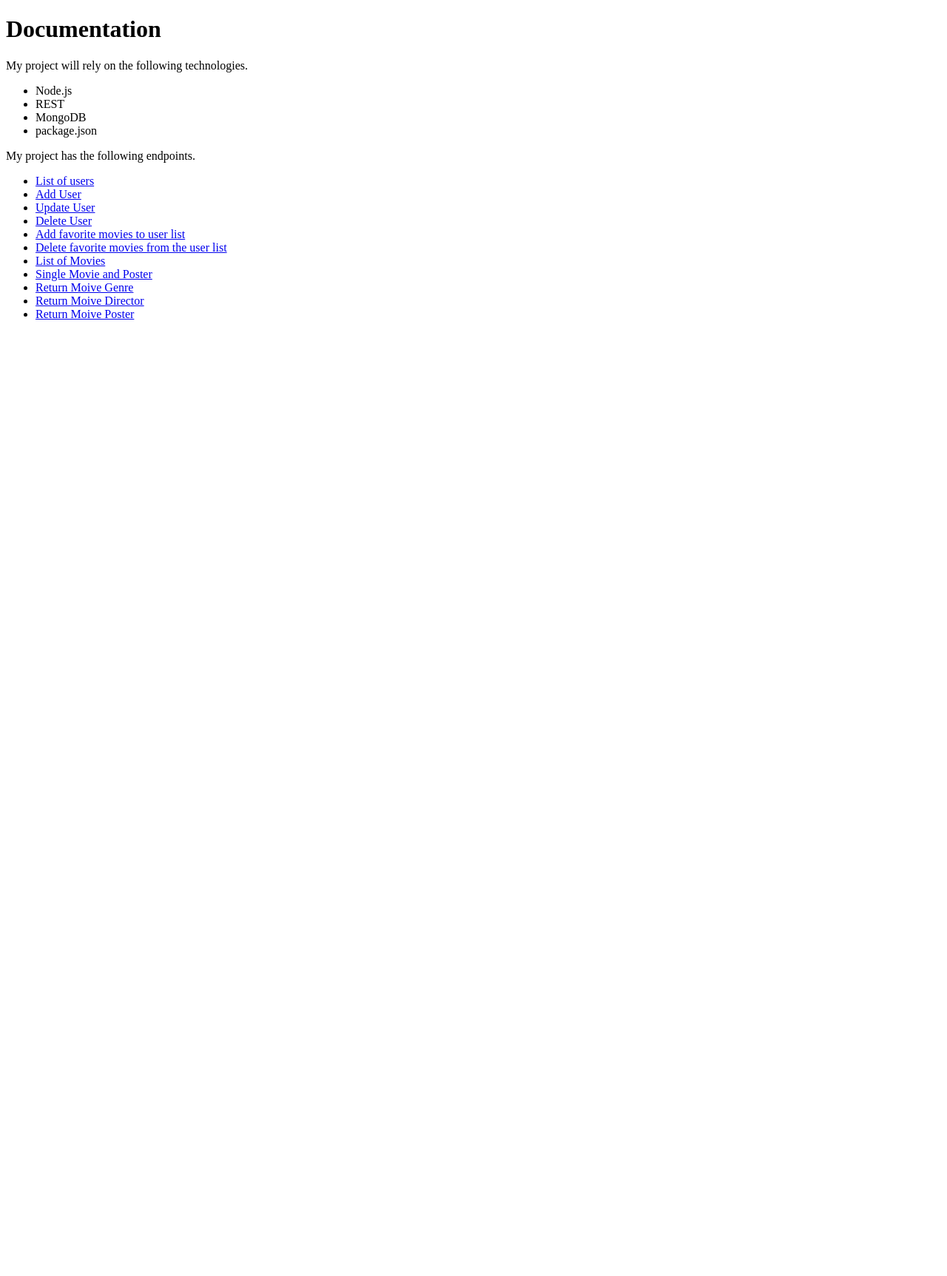
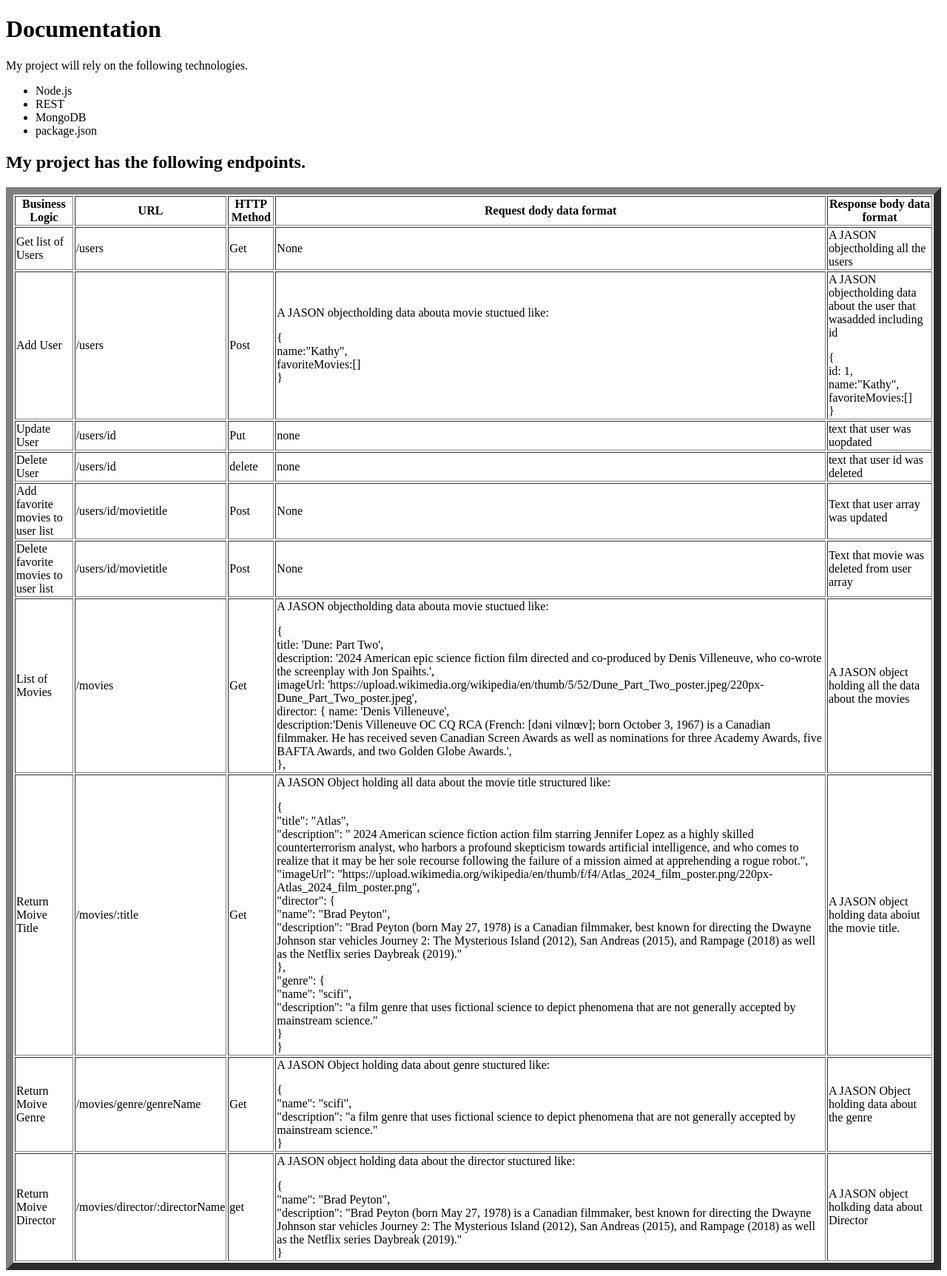
Before and after one commit to tmoubre/Movie-api, a website: page public/documentation.html in a window 1280 px wide. Shown: the whole page at 74% size. Before the commit the page ends 800 px from the top, so only its background shows below. Drawn offline with Linux system fonts and the light colour scheme.

Commit message:
documentation\ added table and listed endpoints

```diff
--- a/public/documentation.html
+++ b/public/documentation.html
@@ -14,21 +14,128 @@
     <li>package.json</li>
 </ul>
 
-<p>My project has the following endpoints.</p>
-<ul>
-    <li><a href="app.get">List of users</a></li>
-    <li><a href="app.post">Add User</a></li>
-    <li><a href="app.put">Update User </a></li>
-    <li><a href="app.delete">Delete User </a></li>
-    <li><a href="app.post">Add favorite movies to user list</a></li>
-    <li><a href="app.delete">Delete favorite movies from the user list</a></li>
-    <li><a href="app.get">List of Movies</a></li>
-    <li><a href="app.get">Single Movie and Poster</a></li>
-    <li><a href="app.get">Return Moive Genre</a></li>
-    <li><a href="app.get">Return Moive Director</a></li>
-    <li><a href="app.get">Return Moive Poster</a></li>
+<h2>My project has the following endpoints.</h2>
 
-</ul>
+<table width="100%" border="10">
+    <th>Business Logic</th>
+    <th>URL</th>
+    <th>HTTP Method</th>
+    <th>Request dody data format</th>
+    <th>Response body data format</th>
+    <tr>
+        <td>Get list of Users</td>
+        <td>/users</td>
+        <td>Get</td>
+        <td>None</td>
+        <td>A JASON objectholding all the users</td>
+    </tr>
+
+    <tr>
+        <td>Add User</td>
+        <td>/users</td>
+        <td>Post</td>
+        <td>A JASON objectholding data abouta movie stuctued like:<p></p>
+           {<br>
+            name:"Kathy",<br>
+            favoriteMovies:[]<br>
+           }<br>
+        </td>
+        <td>A JASON objectholding data about the user that wasadded including id<p></p>
+            {<br>
+             id: 1,<br>
+             name:"Kathy",<br>
+             favoriteMovies:[]<br>
+            }</td>
+    </tr>
+    <tr>
+        <td>Update User</td>
+        <td>/users/id</td>
+        <td>Put</td>
+        <td>none</td>
+        <td>text that user was uopdated</td>
+    </tr>
+    <tr>
+        <td>Delete User</td>
+        <td>/users/id</td>
+        <td>delete</td>
+        <td>none</td>
+        <td>text that user id was deleted</td>
+    </tr>
+    <tr>
+        <td>Add favorite movies to user list</td>
+        <td>/users/id/movietitle</td>
+        <td>Post</td>
+        <td>None</td>
+        <td>Text that user array was updated</td>
+    </tr>
+    <tr>
+        <td>Delete favorite movies to user list</td>
+        <td>/users/id/movietitle</td>
+        <td>Post</td>
+        <td>None</td>
+        <td>Text that movie was deleted from user array</td>
+    </tr>
+    <tr>
+        <td>List of Movies</td>
+        <td>/movies</td>
+        <td>Get</td>
+        <td>A JASON objectholding data abouta movie stuctued like:<p></p>
+            {<br>
+                title: 'Dune: Part Two',<br>
+                description: '2024 American epic science fiction film directed and co-produced by Denis Villeneuve, who co-wrote the screenplay with Jon Spaihts.',<br>
+                imageUrl: 'https://upload.wikimedia.org/wikipedia/en/thumb/5/52/Dune_Part_Two_poster.jpeg/220px-Dune_Part_Two_poster.jpeg',<br>
+                director: {
+                    name: 'Denis Villeneuve',<br>
+                    description:'Denis Villeneuve OC CQ RCA (French: [dəni vilnœv]; born October 3, 1967) is a Canadian filmmaker. He has received seven Canadian Screen Awards as well as nominations for three Academy Awards, five BAFTA Awards, and two Golden Globe Awards.',<br>
+                },<br>
+            </td>
+        <td>A JASON object holding all the data about the movies</td>
+    </tr>
+    <tr>
+        <td>Return Moive Title </td>
+        <td>/movies/:title</td>
+        <td>Get</td>
+        <td>A JASON Object holding all data about the movie title structured like:<p></p>
+            {<br>
+                "title": "Atlas",<br>
+                "description": " 2024 American science fiction action film starring Jennifer Lopez as a highly skilled counterterrorism analyst, who harbors a profound skepticism towards artificial intelligence, and who comes to realize that it may be her sole recourse following the failure of a mission aimed at apprehending a rogue robot.",<br>
+                "imageUrl": "https://upload.wikimedia.org/wikipedia/en/thumb/f/f4/Atlas_2024_film_poster.png/220px-Atlas_2024_film_poster.png",<br>
+                "director": {<br>
+                    "name": "Brad Peyton",<br>
+                    "description": "Brad Peyton (born May 27, 1978) is a Canadian filmmaker, best known for directing the Dwayne Johnson star vehicles Journey 2: The Mysterious Island (2012), San Andreas (2015), and Rampage (2018) as well as the Netflix series Daybreak (2019)."<br>
+                },<br>
+                "genre": {<br>
+                    "name": "scifi",<br>
+                    "description": "a film genre that uses fictional science to depict phenomena that are not generally accepted by mainstream science."<br>
+                }<br>
+            }<br></td>
+        <td>A JASON object holding data aboiut the movie title.</td>
+    </tr>
+    <tr>
+        <td>Return Moive Genre</td>
+        <td>/movies/genre/genreName</td>
+        <td>Get</td>
+        <td>A JASON Object holding data about genre stuctured like:<p></p>
+            {<br>
+                "name": "scifi",<br>
+                "description": "a film genre that uses fictional science to depict phenomena that are not generally accepted by mainstream science."<br>
+            }<br></td>
+        <td>A JASON Object holding data about the genre</td>
+    </tr>
+    <tr>
+        <td>Return Moive Director</td>
+        <td>/movies/director/:directorName</td>
+        <td>get</td>
+        <td>A JASON object holding data about the director stuctured like:<p></p>
+            {<br>
+                "name": "Brad Peyton",<br>
+                "description": "Brad Peyton (born May 27, 1978) is a Canadian filmmaker, best known for directing the Dwayne Johnson star vehicles Journey 2: The Mysterious Island (2012), San Andreas (2015), and Rampage (2018) as well as the Netflix series Daybreak (2019)."<br>
+            }<br></td>
+        <td>A JASON object holkding data about Director</td>
+    </tr>
+
+</table>
+
 </body>
 
 </html>
```
